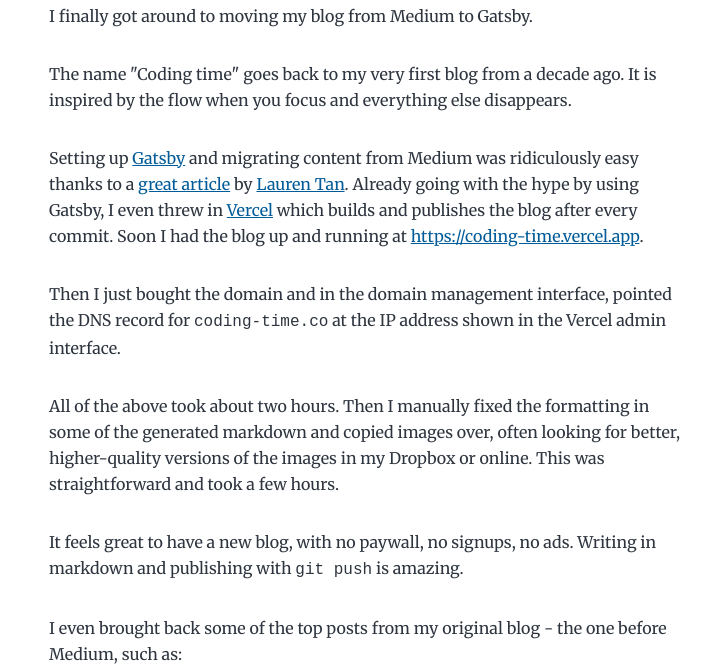
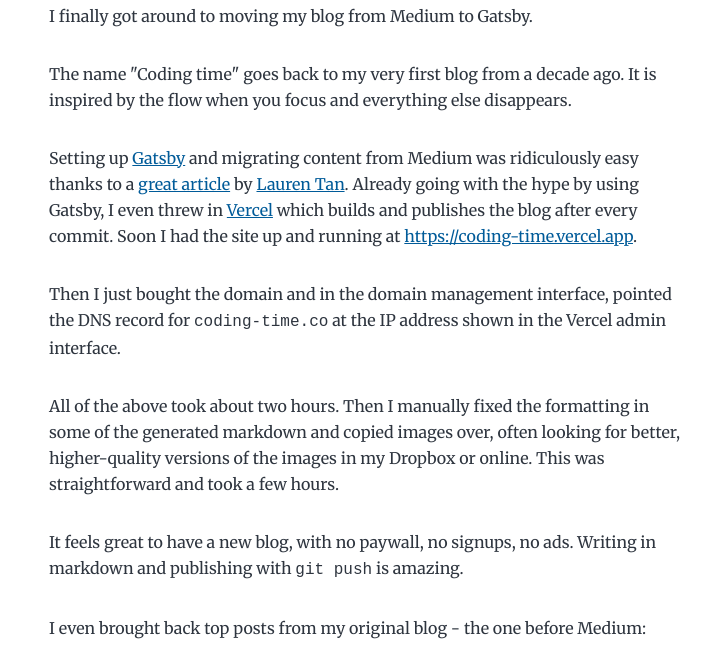
Before and after one commit to mkonicek/coding-time, a Gatsby site: page /hello-world/ in a window 1280 px wide. Shown: the part 1313-1985 px from the top of the page, without its empty margins (275-986 px from the left). Built offline with nearby package versions, Linux system fonts and the light colour scheme; Gatsby itself is replaced by a stand-in of ours.

Commit message:
Hello world - wording

```diff
--- a/content/blog/hello-world/index.md
+++ b/content/blog/hello-world/index.md
@@ -13,7 +13,7 @@
 
 The name "Coding time" goes back to my very first blog from a decade ago. It is inspired by the flow when you focus and everything else disappears.
 
-Setting up [Gatsby](https://www.gatsbyjs.com/) and migrating content from Medium was ridiculously easy thanks to a [great article](https://www.no.lol/2019-03-16-medium-to-gatsby/) by [Lauren Tan](https://twitter.com/sugarpirate_). Already going with the hype by using Gatsby, I even threw in [Vercel](https://vercel.com/) which builds and publishes the blog after every commit. Soon I had the blog up and running at https://coding-time.vercel.app.
+Setting up [Gatsby](https://www.gatsbyjs.com/) and migrating content from Medium was ridiculously easy thanks to a [great article](https://www.no.lol/2019-03-16-medium-to-gatsby/) by [Lauren Tan](https://twitter.com/sugarpirate_). Already going with the hype by using Gatsby, I even threw in [Vercel](https://vercel.com/) which builds and publishes the blog after every commit. Soon I had the site up and running at https://coding-time.vercel.app.
 
 Then I just bought the domain and in the domain management interface, pointed the DNS record for `coding-time.co` at the IP address shown in the Vercel admin interface.
 
@@ -21,7 +21,7 @@
 
 It feels great to have a new blog, with no paywall, no signups, no ads. Writing in markdown and publishing with `git push` is amazing.
 
-I even brought back some of the top posts from my original blog - the one before Medium, such as:
+I even brought back top posts from my original blog - the one before Medium:
 
 - [Covariance and Contravariance](../covariance-contravariance)
 - [Transactions and Event Sourcing](../transactions-event-sourcing)
```
